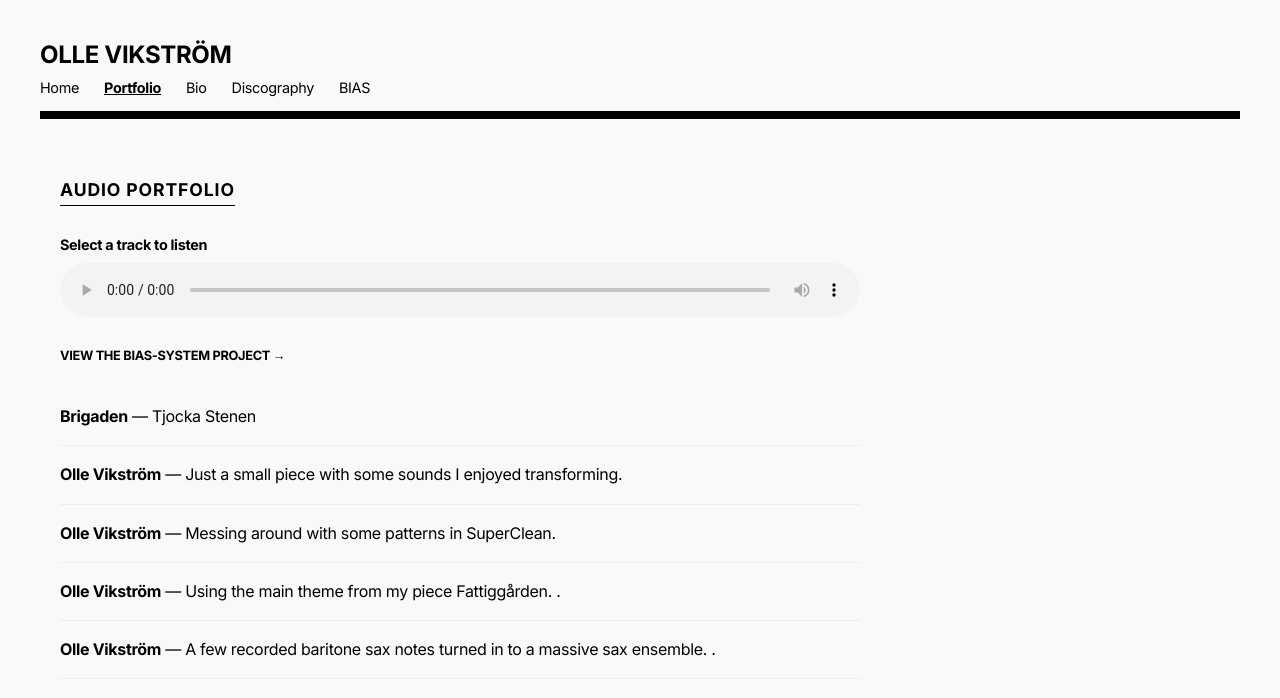
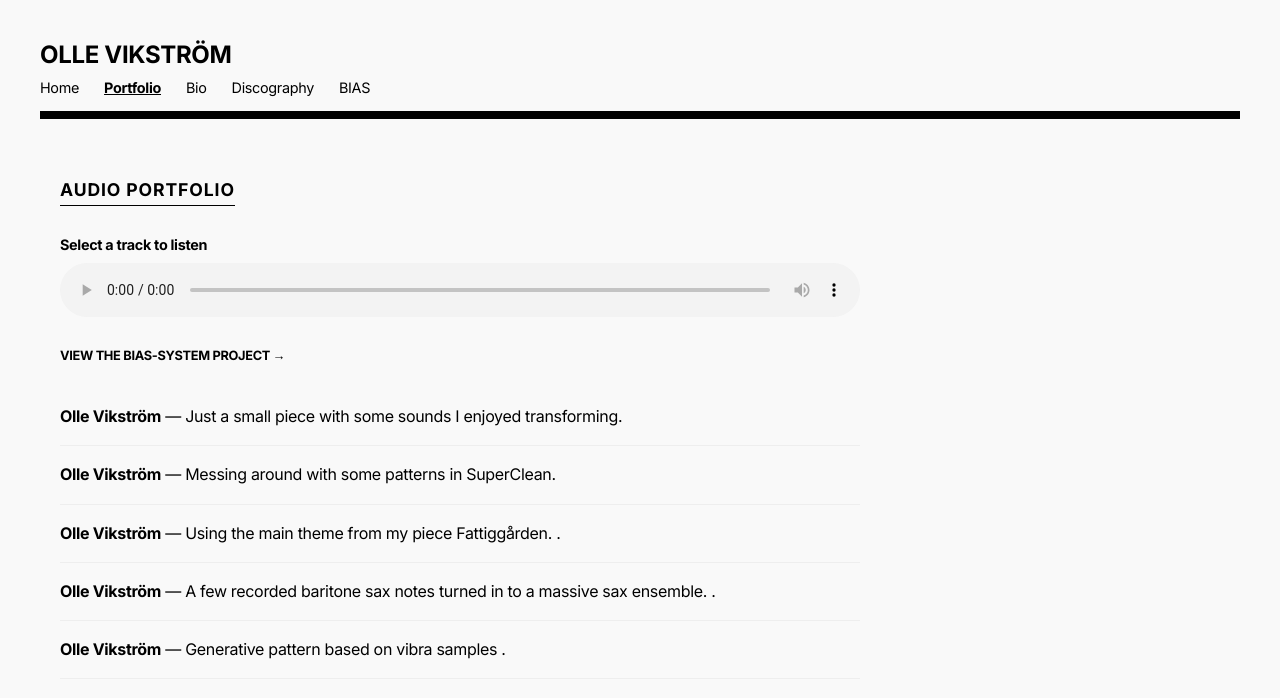
Before and after one commit to vikstromo/vikstromo.github.io, a Jekyll site: the page built from portfolio.html, in a window 1280 px wide. Shown: the top 698 px of the page. Built offline with Jekyll 4.4.1, drawn with Linux system fonts in a browser that asks for light colours.

Commit message:
updated portfolio

```diff
--- a/portfolio.html
+++ b/portfolio.html
@@ -18,9 +18,6 @@ url: /portfolio.html
                 View the BIAS-system project &rarr;
             </a>
         </li>
-        <li onclick="playAudio('music/01_Ekmans_O.mp3', 'Brigaden - Tjocka Stenen', this)" style="padding: 15px 0; border-bottom: 1px solid #eee; cursor: pointer;">
-            <strong>Brigaden</strong> &mdash; Tjocka Stenen
-        </li>
         <li onclick="playAudio('music/stock_250828.mp3', 'Olle Vikström - ambient thing', this)" style="padding: 15px 0; border-bottom: 1px solid #eee; cursor: pointer;">
             <strong>Olle Vikström</strong> &mdash; Just a small piece with some sounds I enjoyed transforming.
         </li>
@@ -32,6 +29,9 @@ url: /portfolio.html
         </li>
          <li onclick="playAudio('music/sax_ensemble.mp3', 'Olle Vikström - sax ensemble', this)" style="padding: 15px 0; border-bottom: 1px solid #eee; cursor: pointer;">
             <strong>Olle Vikström</strong> &mdash; A few recorded baritone sax notes turned in to a massive sax ensemble. .
+        </li>
+         <li onclick="playAudio('music/260518_vibl_02_c.mp3', 'Olle Vikström - vibra exercise', this)" style="padding: 15px 0; border-bottom: 1px solid #eee; cursor: pointer;">
+            <strong>Olle Vikström</strong> &mdash; Generative pattern based on vibra samples .
         </li>
     </ul>
 </section>
```
Also changed, not shown: 8 other files.
